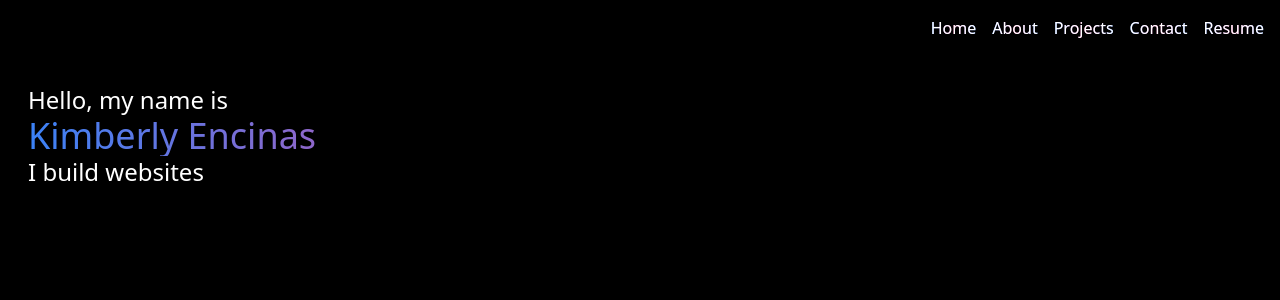
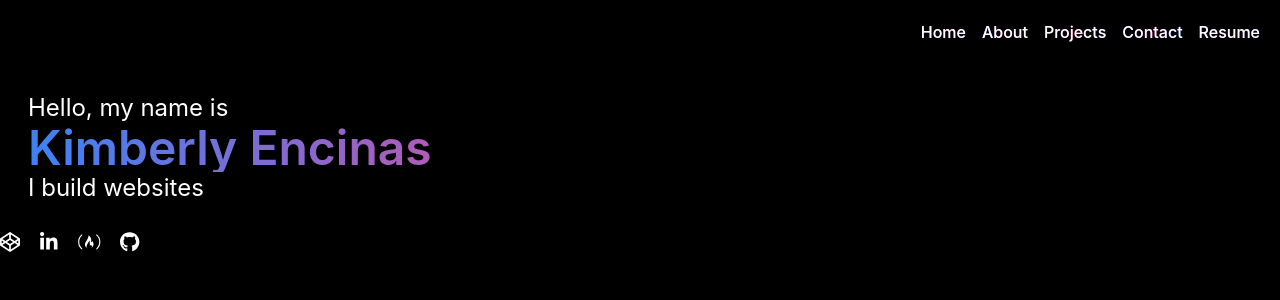
Before and after one commit to kimbencinas/kimbencinas.github.io, a React (Create React App) app: page / in a window 1280 px wide. Shown: the top 300 px of the page. Built offline with nearby package versions, Linux system fonts and the light colour scheme.

Commit message:
add social media icons to homepage

```diff
--- a/src/App.js
+++ b/src/App.js
@@ -1,23 +1,17 @@
 import './App.css';
-import { Link } from 'react-router-dom';
+import Navbar from './Components/Navbar';
+import Socials from './Components/Socials';
 
 function App() {
   return (
-    <div className="App">
-      <header className="App-header">
-        <div className="flex justify-end gap-4 p-4 font-medium">
-          <Link to="/" className="hover:text-transparent bg-clip-text bg-gradient-to-r from-blue-500 via-pink-500 to-blue-500">Home</Link>
-          <Link to="/about" className="hover:text-transparent bg-clip-text bg-gradient-to-r from-blue-500 via-pink-500 to-blue-500">About</Link>
-          <Link to="/projects" className="hover:text-transparent bg-clip-text bg-gradient-to-r from-blue-500 via-pink-500 to-blue-500">Projects</Link>
-          <Link to="/contact" className="hover:text-transparent bg-clip-text bg-gradient-to-r from-blue-500 via-pink-500 to-blue-500">Contact</Link>
-          <button className="hover:text-transparent bg-clip-text bg-gradient-to-r from-blue-500 via-pink-500 to-blue-500">Resume</button>
-        </div>
-      </header>
+    <div className="App font-inter">
+      <Navbar />
       <div className="main-content justify-center items-center p-7">
         <h3 className="text-2xl">Hello, my name is</h3>
-        <h1 className="block text-transparent bg-clip-text bg-gradient-to-r from-blue-500 via-pink-500 to-blue-500 text-4xl">Kimberly Encinas</h1>
+        <h1 className="block text-transparent bg-clip-text bg-gradient-to-r from-blue-500 via-pink-500 to-blue-500 text-5xl font-semibold">Kimberly Encinas</h1>
         <h3 className="text-2xl">I build websites</h3>
       </div>
+      <Socials />
     </div>
   );
 }
--- /dev/null
+++ b/src/Components/Navbar.jsx
@@ -0,0 +1,17 @@
+import React from 'react';
+import { Link } from 'react-router-dom';
+
+export default function Navbar() {
+
+    return (
+        <header className="App-header">
+            <div className="flex justify-end gap-4 p-5 font-medium">
+                <Link to="/" className="hover:text-transparent bg-clip-text bg-gradient-to-r from-blue-500 via-pink-500 to-blue-500">Home</Link>
+                <Link to="/about" className="hover:text-transparent bg-clip-text bg-gradient-to-r from-blue-500 via-pink-500 to-blue-500">About</Link>
+                <Link to="/projects" className="hover:text-transparent bg-clip-text bg-gradient-to-r from-blue-500 via-pink-500 to-blue-500">Projects</Link>
+                <Link to="/contact" className="hover:text-transparent bg-clip-text bg-gradient-to-r from-blue-500 via-pink-500 to-blue-500">Contact</Link>
+                <button className="hover:text-transparent bg-clip-text bg-gradient-to-r from-blue-500 via-pink-500 to-blue-500">Resume</button>
+            </div>
+        </header>
+    )
+}
--- /dev/null
+++ b/src/Components/Socials.jsx
@@ -0,0 +1,15 @@
+import React from 'react';
+import { FontAwesomeIcon } from '@fortawesome/react-fontawesome'
+import { faCodepen, faLinkedinIn, faFreeCodeCamp, faGithub } from '@fortawesome/free-brands-svg-icons';
+import '@fortawesome/fontawesome-free/css/all.css';
+
+export default function Socials() {
+    return (
+        <div className="flex flex-row gap-5">
+            <FontAwesomeIcon icon={faCodepen} style={{ color: "#ffffff", }} size="lg" />
+            <FontAwesomeIcon icon={faLinkedinIn} style={{ color: "#ffffff", }} size="lg" />
+            <FontAwesomeIcon icon={faFreeCodeCamp} style={{ color: "#ffffff", }} size="lg" />
+            <FontAwesomeIcon icon={faGithub} style={{ color: "#ffffff", }} size="lg" />
+        </div>
+    );
+}
--- a/src/Components/TextDecoration.jsx
+++ /dev/null
@@ -1,10 +0,0 @@
-import React from 'react';
-import styled from 'styled-components';
-
-const GradientText = styled.span`
-    background: linear-gradient(45deg, #FF00FF, #00FFFF);
-    -webkit-background-clip: text;
-    -webkit-text-fill-color: transparent;
-`;
-
-export default GradientText;
--- a/tailwind.config.js
+++ b/tailwind.config.js
@@ -1,11 +1,15 @@
 /** @type {import('tailwindcss').Config} */
-export default {
+module.exports = {
   content: [
     "./index.html",
     "./src/**/*.{js,ts,jsx,tsx}"
   ],
   theme: {
-    extend: {},
+    extend: {
+      fontFamily: {
+        inter: ['Inter', 'sans-serif'],
+      },
+    },
   },
   plugins: [],
 }
```
Also changed, not shown: package.json (+8 -0 lines), public/index.html (+4 -4 lines), 1 other file (tests, documents, lock files or other folders).
